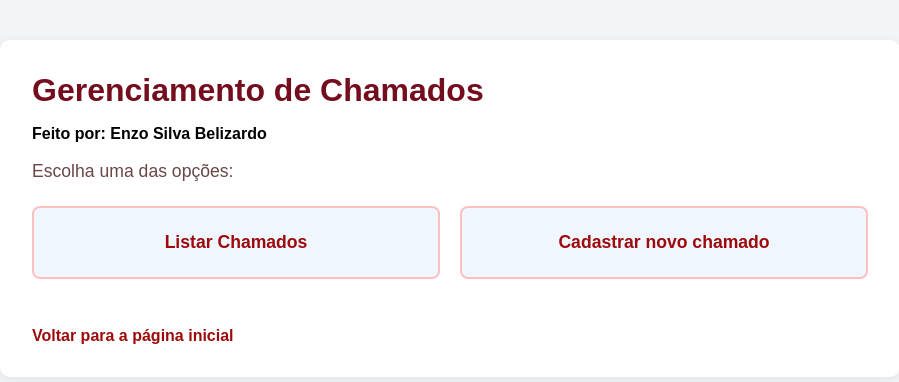
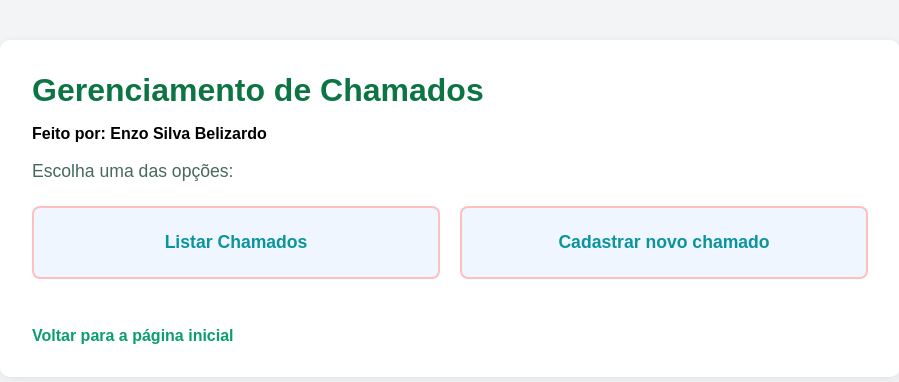
Before and after one commit to Enzo-Belizardo/desafio-front-end, a React (Vite) app: page /chamados in a window 1280 px wide. Shown: the top 382 px of the page, without its empty margins (190-1089 px from the left). Built offline with nearby package versions, Linux system fonts and the light colour scheme.

Commit message:
Mudança cor

```diff
--- a/src/App.css
+++ b/src/App.css
@@ -4,7 +4,7 @@
 
 /* Cabeçalho */
 .cabecalho {
-  background-color: #9e0a0a;
+  background-color: #169e0a;
   color: #ffffff;
 }
 
@@ -41,7 +41,7 @@
 .botao-alternar {
   margin: 0 0 24px;
   padding: 10px 18px;
-  background-color: #9e0a0a;
+  background-color: #1b9e0a;
   color: #ffffff;
   border: none;
   border-radius: 6px;
@@ -50,7 +50,7 @@
 }
 
 .botao-alternar:hover {
-  background-color: rgb(145, 20, 20);
+  background-color: rgb(60, 145, 20);
 }
 
 /* Organização dos módulos */
@@ -81,7 +81,7 @@
 .card-modulo {
   padding: 24px;
   background-color: #ffffff;
-  border-left: 5px solid #9e0a0a;
+  border-left: 5px solid #239e0a;
   border-radius: 8px;
   box-shadow: 0 4px 10px rgb(0 0 0 / 10%);
   transition:
@@ -130,13 +130,13 @@
 
 .pagina h1 {
   margin: 0 0 16px;
-  color: #740d1e;
+  color: #0d7444;
   font-size: 2rem;
 }
 
 .pagina>p {
   margin-bottom: 24px;
-  color: #694747;
+  color: #47695e;
   font-size: 1.1rem;
 }
 
@@ -151,7 +151,7 @@
 .opcoes a {
   padding: 24px;
   background-color: #eff6ff;
-  color: #9e0a0a;
+  color: #0a949e;
   border: 2px solid #febfbf;
   border-radius: 8px;
   text-align: center;
@@ -172,7 +172,7 @@
 .pagina>a {
   display: inline-block;
   margin-top: 16px;
-  color: #9e0a0a;
+  color: #0a9e6d;
   text-decoration: none;
   font-weight: 600;
 }
@@ -196,7 +196,7 @@
   gap: 6px;
   padding: 20px;
   background-color: #f8fafc;
-  border-left: 5px solid #9e0a0a;
+  border-left: 5px solid #0a9e85;
   border-radius: 6px;
   transition: transform 0.2s ease, box-shadow 0.2s ease;
 }
@@ -212,7 +212,7 @@
 }
 
 .lista span {
-  color: #694747;
+  color: #475d69;
 }
 
 /* Formulário de cadastro de clientes */
@@ -237,7 +237,7 @@
 }
 
 .formulario input:focus {
-  border-color: #9e0a0a;
+  border-color: #0a9e6d;
   outline: 2px solid #febfbf;
 }
 
@@ -269,7 +269,7 @@
   padding: 6px 10px;
   transform: translateY(-50%);
   background: transparent;
-  color: #9e0a0a;
+  color: #0a9e23;
   font-size: 1.25rem;
   line-height: 1;
 }
@@ -293,7 +293,7 @@
   align-self: flex-start;
   margin-top: 16px;
   padding: 12px 20px;
-  background-color: #9e0a0a;
+  background-color: #0a9e59;
   color: #ffffff;
   border: none;
   border-radius: 6px;
@@ -303,7 +303,7 @@
 }
 
 .formulario button:hover {
-  background-color: #5f0606;
+  background-color: #06465f;
 }
 
 .formulario select {
@@ -323,7 +323,7 @@
 }
 
 .formulario select:focus {
-  border-color: #9e0a0a;
+  border-color: #0a6f9e;
   outline: 2px solid #bfdbfe;
 }
 
```
